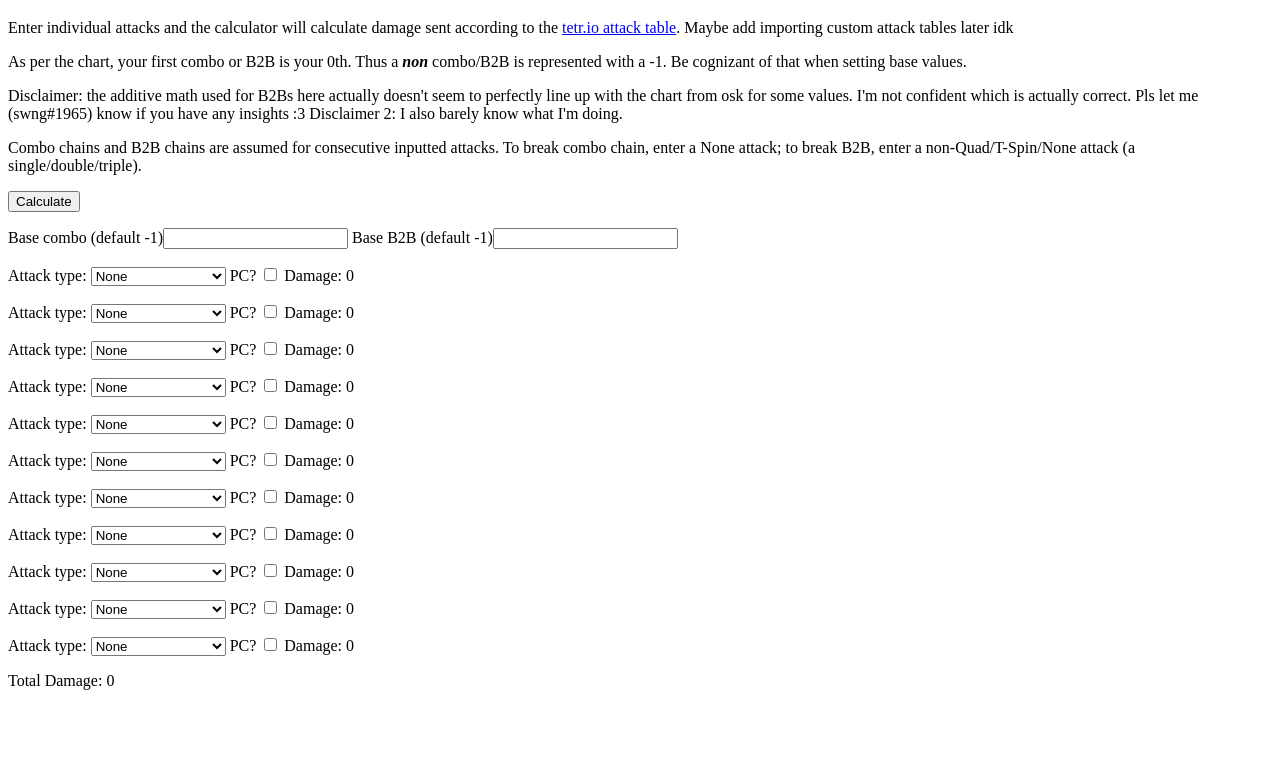
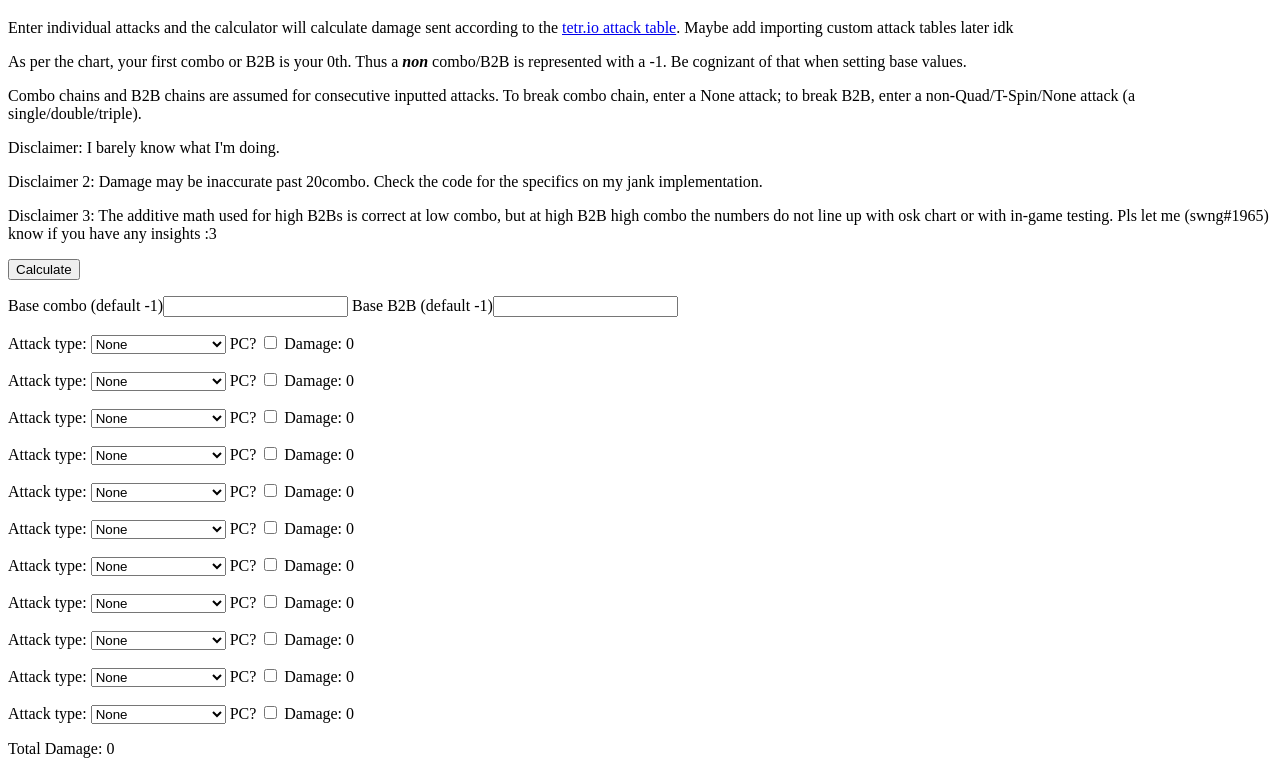
Before and after one commit to swng/tetriodamcalc, a plain HTML site: page index.html in a window 1280 px wide. Shown: the part 61-827 px from the top of the page. Before the commit the page ends 800 px from the top, so only its background shows below. Drawn offline with Linux system fonts and the light colour scheme.

Commit message:
Update index.html

```diff
--- a/index.html
+++ b/index.html
@@ -6,9 +6,10 @@
 
 <p>Enter individual attacks and the calculator will calculate damage sent according to the <a href="https://cdn.discordapp.com/attachments/674421736162197515/716081165886423110/2020-05-30_02-07-18.png">tetr.io attack table</a>. Maybe add importing custom attack tables later idk</p>
 <p>As per the chart, your first combo or B2B is your 0th. Thus a <b><i>non</i></b> combo/B2B is represented with a -1. Be cognizant of that when setting base values.</p>
-<span>Disclaimer: the additive math used for B2Bs here actually doesn't seem to perfectly line up with the chart from osk for some values. I'm not confident which is actually correct. Pls let me (swng#1965) know if you have any insights :3</span>
-<span>Disclaimer 2: I also barely know what I'm doing.</span>
 <p>Combo chains and B2B chains are assumed for consecutive inputted attacks. To break combo chain, enter a None attack; to break B2B, enter a non-Quad/T-Spin/None attack (a single/double/triple).</p>
+<span>Disclaimer: I barely know what I'm doing.</span>
+<p>Disclaimer 2: Damage may be inaccurate past 20combo. Check the code for the specifics on my jank implementation.</p>
+<p>Disclaimer 3: The additive math used for high B2Bs is correct at low combo, but at high B2B high combo the numbers do not line up with osk chart or with in-game testing. Pls let me (swng#1965) know if you have any insights :3</p>
 
 <button onclick="calculate()">Calculate</button>
 <p></p>
```
